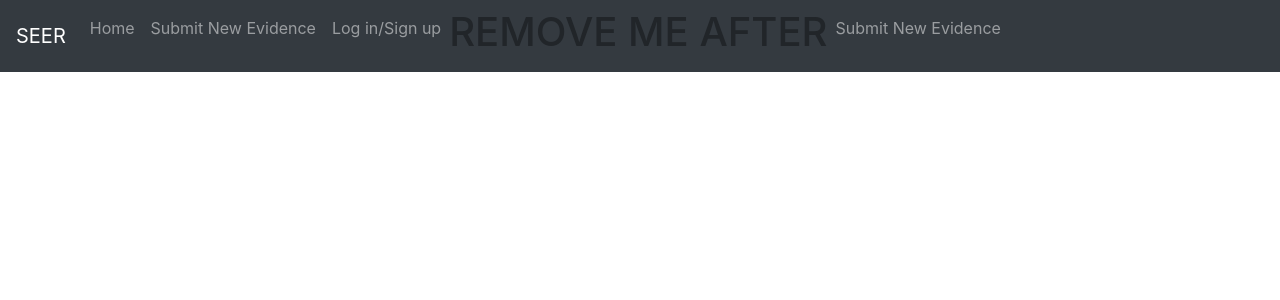
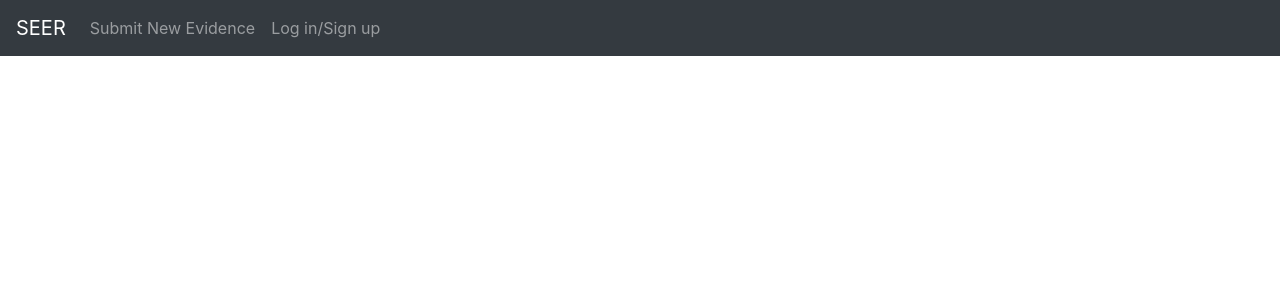
Before and after one commit to trowa0304/cise-project, a React (Create React App) app: page /SignUp in a window 1280 px wide. Shown: the top 300 px of the page. Built offline with nearby package versions, Linux system fonts and the light colour scheme.

Commit message:
NavigationBar conflict issues
Fixed NavigationBar.js conflict issues

```diff
--- a/src/components/general-components/NavigationBar.js
+++ b/src/components/general-components/NavigationBar.js
@@ -7,14 +7,10 @@ class NavigationBar extends React.Component {
     return (
       <div>
         <Navbar bg="dark" variant="dark">
-          <Navbar.Brand href="/">SEER</Navbar.Brand>
+        <Navbar.Brand href="/">SEER</Navbar.Brand>
           <Nav className="mr-auto">
-            <Nav.Link href="#">Home</Nav.Link>
-            <Nav.Link href="#features">Submit New Evidence</Nav.Link>
+            <Nav.Link href="/submit">Submit New Evidence</Nav.Link>
             <Nav.Link pullRight href='#LogIn'style={{justifyContent: 'right'}} activeStyle={{fontWeight: 'bold', color: 'red'}}>Log in/Sign up</Nav.Link>
-            <h1>REMOVE ME AFTER</h1>
-
-            <Nav.Link href="/submit">Submit New Evidence</Nav.Link>
           </Nav>
         </Navbar>
       </div>
```
